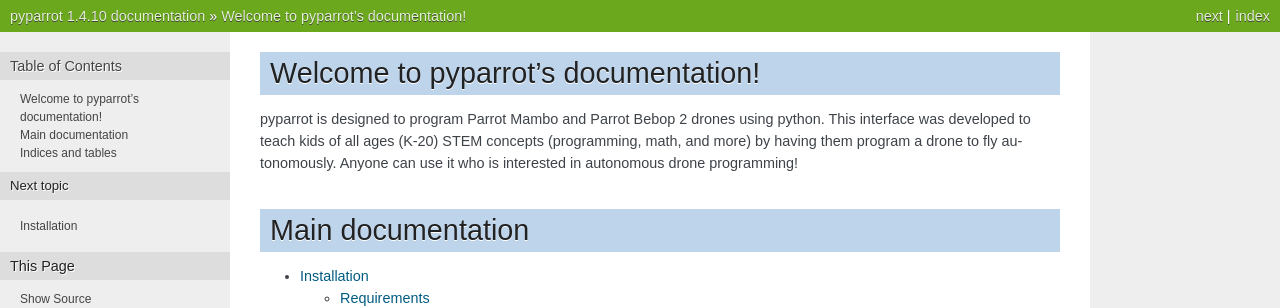
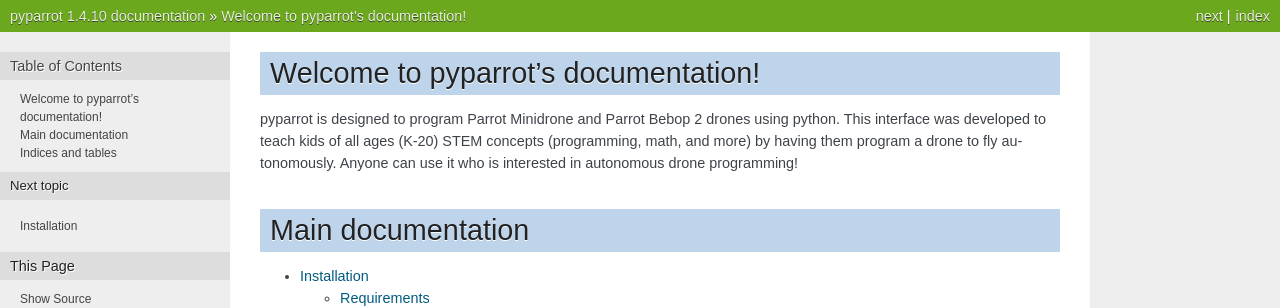
Before and after one commit to amymcgovern/pyparrot, a Sphinx documentation site: the page built from docs/index.rst, in a window 1280 px wide. Shown: the top 308 px of the page. Built offline with Sphinx 7.4.7, drawn with Linux system fonts in a browser that asks for light colours; some of the changed lines change nothing that is shown.

Commit message:
Replacing mambo by minidrone in docs/index

```diff
--- a/docs/index.rst
+++ b/docs/index.rst
@@ -5,7 +5,7 @@
 
 Welcome to pyparrot's documentation!
 ====================================
-pyparrot is designed to program Parrot Mambo and Parrot Bebop 2 drones
+pyparrot is designed to program Parrot Minidrone and Parrot Bebop 2 drones
 using python.  This interface was developed to teach kids of all ages (K-20) STEM
 concepts (programming, math, and more) by having them program a drone
 to fly autonomously.  Anyone can use it who is interested in
@@ -18,9 +18,9 @@
    :maxdepth: 3
 
    installation.rst
-   quickstartmambo.rst
+   quickstartminidrone.rst
    quickstartbebop.rst
-   mambocommands.rst
+   minidronecommands.rst
    bebopcommands.rst
    vision.rst
    faq.rst
```
Also changed, not shown: docs/minidronecommands.rst (renamed from docs/mambocommands.rst), docs/quickstartminidrone.rst (renamed from docs/quickstartmambo.rst).
